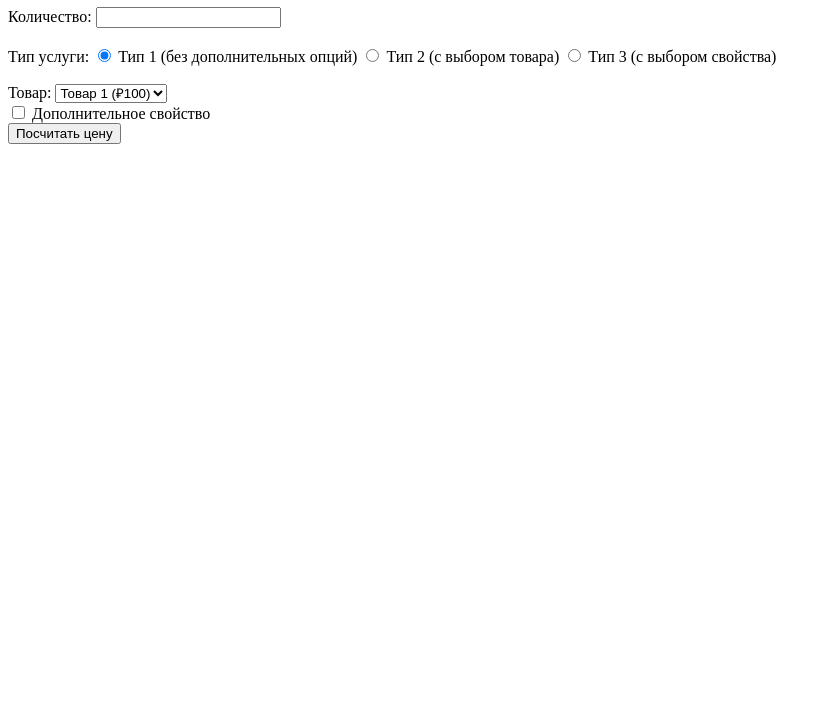
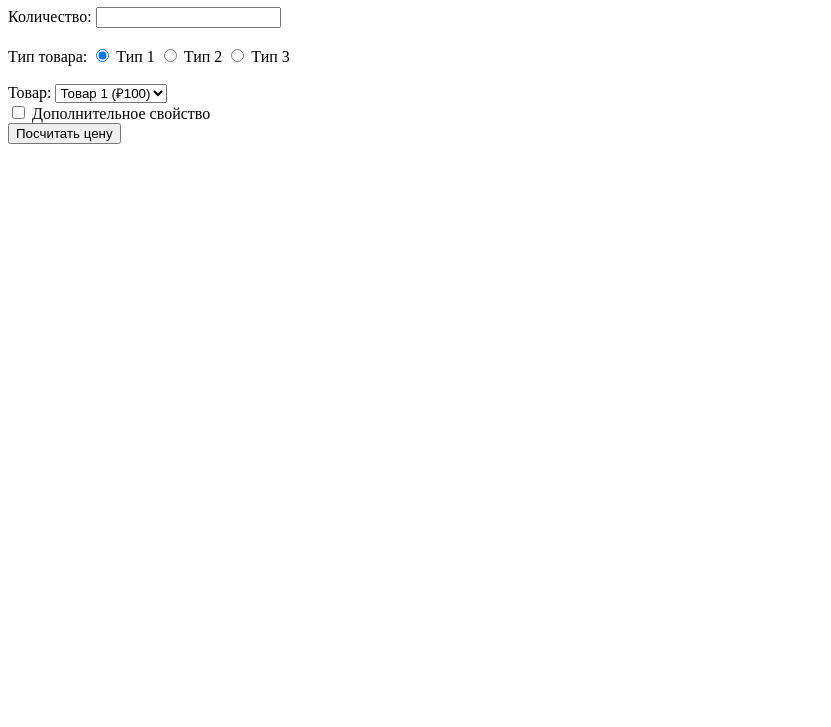
Before and after one commit to NaumovichIgor/web6test, a plain HTML site: page index.html in a window 1280 px wide. Shown: the part 73-800 px from the top of the page, without its empty margins (0-831 px from the left). Drawn offline with Linux system fonts and the light colour scheme.

Commit message:
Update index.html

```diff
--- a/index.html
+++ b/index.html
@@ -13,10 +13,10 @@
     <input type="number" id="quantity" min="1">
     <br><br>
 
-    <label>Тип услуги:</label>
-    <label><input type="radio" name="serviceType" value="1" checked> Тип 1 (без дополнительных опций)</label>
-    <label><input type="radio" name="serviceType" value="2"> Тип 2 (с выбором товара)</label>
-    <label><input type="radio" name="serviceType" value="3"> Тип 3 (с выбором свойства)</label>
+    <label>Тип товара:</label>
+    <label><input type="radio" name="serviceType" value="1" checked> Тип 1</label>
+    <label><input type="radio" name="serviceType" value="2"> Тип 2</label>
+    <label><input type="radio" name="serviceType" value="3"> Тип 3</label>
     <br><br>
 
     <div id="productOptions" class="hidden">
```
